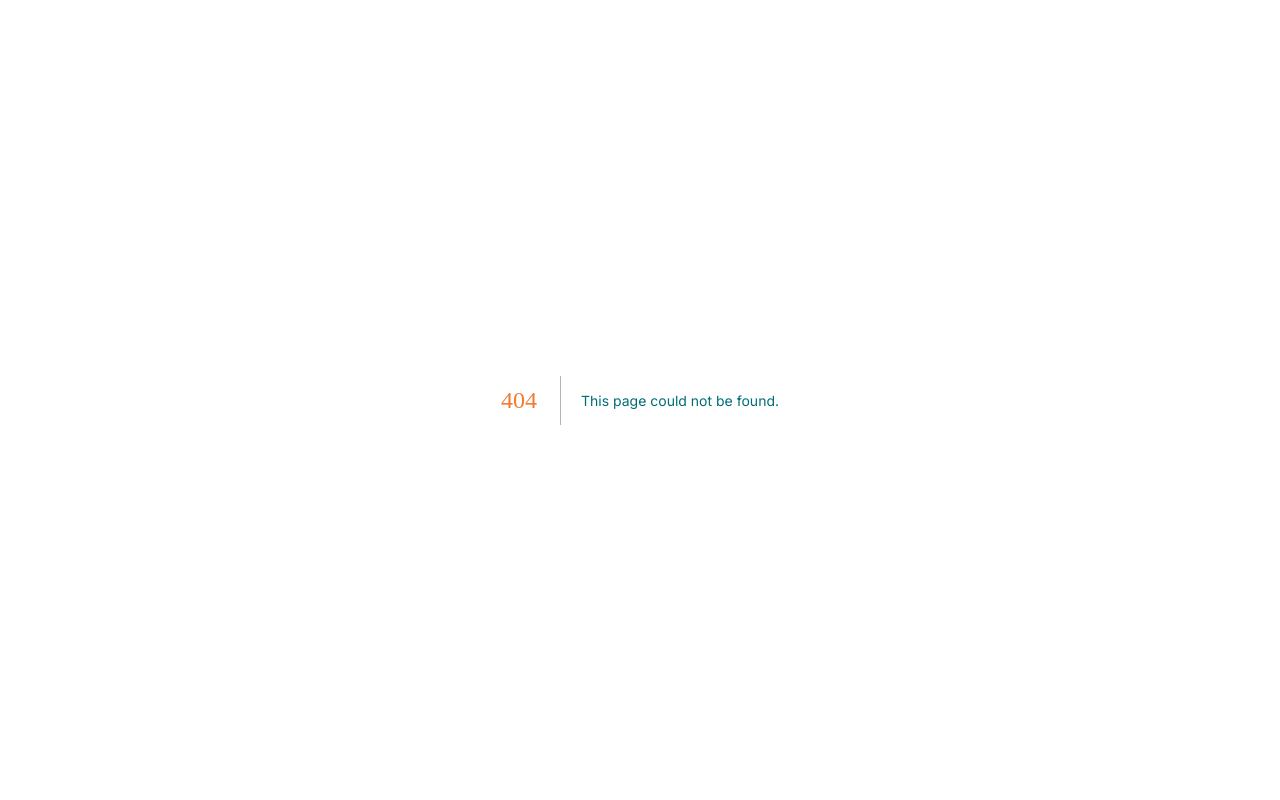
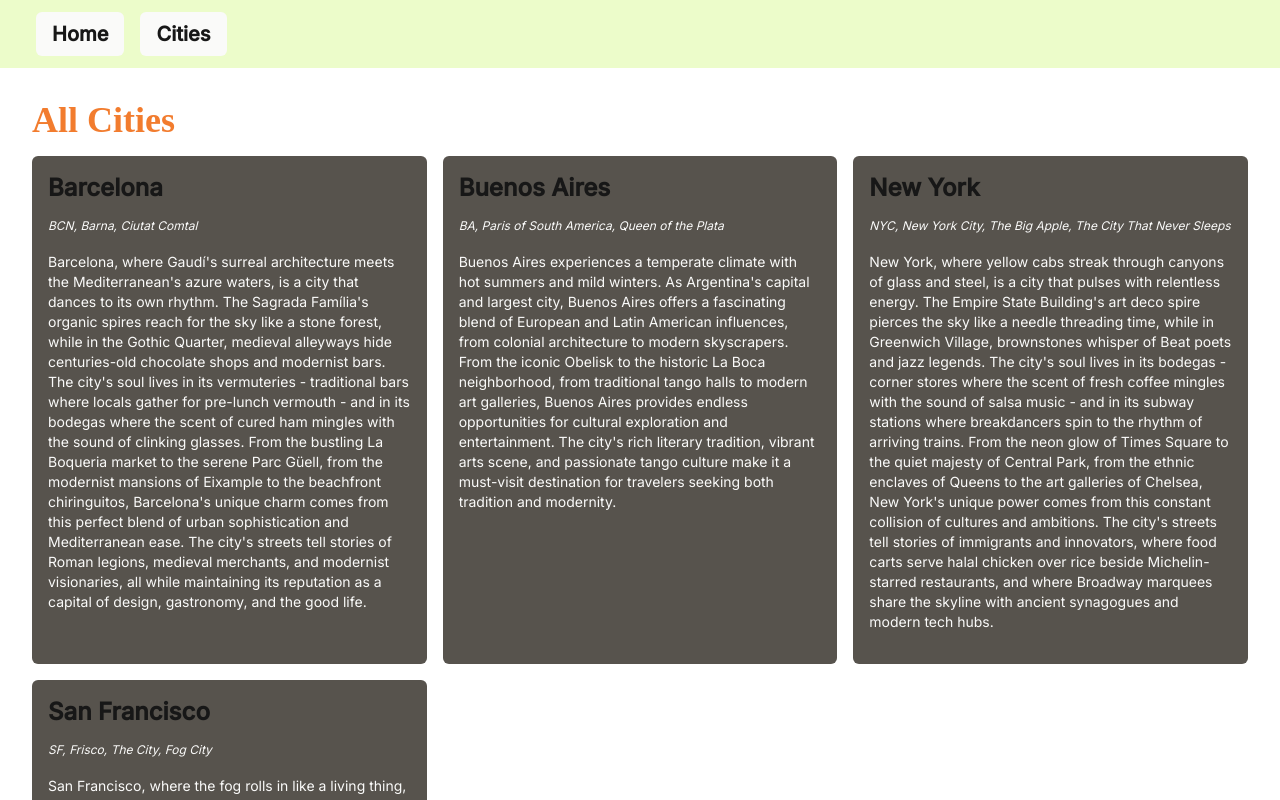
Before and after one commit to mmartha/witw, a Next.js app: page /cities in a window 1280 px wide. Before the commit this address had no page. Built offline with nearby package versions, Linux system fonts and the light colour scheme; a web font is replaced by a local one.

Commit message:
improve overall layout and app routes, add temp navbar

```diff
--- /dev/null
+++ b/src/app/cities/barcelona/page.js
@@ -0,0 +1,11 @@
+export const metadata = {
+    title: 'Weather in Barcelona',
+    description: 'Compare climate data for Barcelona. View temperature, rainfall, and weather patterns for Barcelona.',
+    keywords: 'Barcelona weather, Barcelona climate, Barcelona temperature, Barcelona rainfall, Barcelona weather patterns, Barcelona travel, Barcelona nomad, Barcelona digital nomad, Barcelona remote work, Barcelona retirement, Barcelona expat',
+  };
+
+export default function Barcelona() {
+    return (
+        <div>Barcelona</div>
+    )
+}
--- /dev/null
+++ b/src/app/cities/buenos-aires/page.js
@@ -0,0 +1,11 @@
+export const metadata = {
+    title: 'Weather in Buenos Aires',
+    description: 'Compare climate data for Buenos Aires. View temperature, rainfall, and weather patterns for Buenos Aires.',
+    keywords: 'Buenos Aires weather, Buenos Aires climate, Buenos Aires temperature, Buenos Aires rainfall, Buenos Aires weather patterns, Buenos Aires travel, Buenos Aires nomad, Buenos Aires digital nomad, Buenos Aires remote work, Buenos Aires retirement, Buenos Aires expat',
+  };
+
+export default function BuenosAires() {
+    return (
+        <div>Buenos Aires</div>
+    )
+}
--- /dev/null
+++ b/src/app/cities/new-york/page.js
@@ -0,0 +1,11 @@
+export const metadata = {
+    title: 'Weather in New York',
+    description: 'Compare climate data for New York. View temperature, rainfall, and weather patterns for New York.',
+    keywords: 'New York weather, New York climate, New York temperature, New York rainfall, New York weather patterns, New York travel, New York nomad, New York digital nomad, New York remote work, New York retirement, New York expat',
+  };
+
+export default function NewYork() {
+    return (
+        <div>New York</div>
+    )
+}
--- /dev/null
+++ b/src/app/cities/page.js
@@ -0,0 +1,17 @@
+import CityList from "@/components/CityList";
+
+export const metadata = {
+    title: 'Weather in The World',
+    description: 'Compare climate data for cities around the world. View temperature, rainfall, and weather patterns for any two cities.',
+    keywords: 'weather comparison, city climate, temperature comparison, rainfall data, weather patterns, travel, nomad, digital nomad, remote work, retirement, expat',
+};
+
+export default function CityListPage() {
+
+    return (
+        <div className="flex-1 w-full p-8">
+            <h1 className="text-4xl font-bold mb-4">All Cities</h1>
+            <CityList />
+        </div>
+    )
+}
--- /dev/null
+++ b/src/app/cities/san-francisco/page.js
@@ -0,0 +1,11 @@
+export const metadata = {
+    title: 'Weather in San Francisco',
+    description: 'Compare climate data for San Francisco. View temperature, rainfall, and weather patterns for San Francisco.',
+    keywords: 'San Francisco weather, San Francisco climate, San Francisco temperature, San Francisco rainfall, San Francisco weather patterns, San Francisco travel, San Francisco nomad, San Francisco digital nomad, San Francisco remote work, San Francisco retirement, San Francisco expat',
+  };
+
+export default function SanFrancisco() {
+    return (
+        <div>San Francisco</div>
+    )
+}
--- a/src/app/layout.js
+++ b/src/app/layout.js
@@ -1,28 +1,27 @@
-import { Geist, Geist_Mono } from "next/font/google";
 import "./globals.css";
 
-const geistSans = Geist({
-  variable: "--font-geist-sans",
-  subsets: ["latin"],
-});
-
-const geistMono = Geist_Mono({
-  variable: "--font-geist-mono",
-  subsets: ["latin"],
-});
-
 export const metadata = {
-  title: "Create Next App",
-  description: "Generated by create next app",
+  title: 'Weather in the World - Compare City Climates',
+  description: 'Compare climate data for cities around the world. View temperature, rainfall, and weather patterns for any two cities.',
+  keywords: 'weather comparison, city climate, temperature comparison, rainfall data, weather patterns, travel, nomad, digital nomad, remote work, retirement, expat',
 };
 
 export default function RootLayout({ children }) {
   return (
-    <html lang="en">
-      <body
-        className={`${geistSans.variable} ${geistMono.variable} antialiased`}
-      >
+    <html lang="en" className="h-screen w-screen overflow-y-scroll overflow-x-hidden">
+      <body className="h-full w-full antialiased flex flex-col overflow-x-hidden">
+        <header>
+          <nav className="bg-lime-100 p-1 flex align-center w-full">
+            <ul className="flex flex-row gap-4 mx-8 my-2">
+              <li className="text-xl font-bold hover:text-lime-500 bg-stone-50 px-4 py-2 rounded-md"><a href="/">Home</a></li>
+              <li className="text-xl font-bold hover:text-lime-500 bg-stone-50 px-4 py-2 rounded-md"><a href="/cities">Cities</a></li>
+            </ul>
+          </nav>
+        </header>
         {children}
+        <footer className="flex items-center justify-center">
+          <h3><small>Copyright 2025</small></h3>
+        </footer>
       </body>
     </html>
   );
--- a/src/app/page.js
+++ b/src/app/page.js
@@ -5,22 +5,19 @@ import cityList from "@/lib/cityList";
 export const metadata = {
   title: 'Weather in the World - Compare City Climates',
   description: 'Compare climate data for cities around the world. View temperature, rainfall, and weather patterns for any two cities.',
-  keywords: 'weather comparison, city climate, temperature comparison, rainfall data, weather patterns',
+  keywords: 'weather comparison, city climate, temperature comparison, rainfall data, weather patterns, travel, nomad, digital nomad, remote work, retirement, expat',
 };
 
 export default function Home() {
-  const cities = ['rome', 'istanbul', 'tokyo', 'paris'];
 
   return (
-    <div className="grid grid-rows-[20px_1fr_20px] items-center justify-items-center min-h-screen p-8 pb-20 gap-16 sm:p-20 font-[family-name:var(--font-geist-sans)]">
-      <main className="flex flex-col gap-[32px] row-start-2 items-center sm:items-start">
-        <h1 className="text-6xl font-bold">Weather in the World</h1>
-        <h2 className="text-2xl font-bold">Compare any two cities: climate, rainfall, temperature, and more.</h2>
-        <CityCompare cities={cityList} />
-      </main>
-      <footer className="row-start-3 flex gap-[24px] flex-wrap items-center justify-center">
-        <h3><small>Copyright 2025</small></h3>
-      </footer>
-    </div>
+    <main className="h-full w-full p-4 md:px-20 md:py-10 lg:px-40 lg:py-20 flex flex-wrap">
+      <h2 className="w-full text-center">Let's compare two cities</h2>
+      <section className="snap-start w-full h-full h-auto flex flex-col align-stretch">
+        <div className="h-full w-full flex-1">
+          <CityCompare cities={cityList} />
+        </div>
+      </section>
+    </main>
   );
 }
--- a/src/components/CityCompare.jsx
+++ b/src/components/CityCompare.jsx
@@ -28,11 +28,10 @@ const CityCompare = ({ cities }) => {
     if (error) return <div>Error: {error}</div>;
 
     return (
-        <div className="p-4 w-full flex flex-col items-center">
-            <h1 className="text-2xl font-bold mb-4">Compare Cities</h1>
-            <div className="w-full flex flex-row justify-between">
+        <div className="w-full h-full flex flex-col">
+            <div className="w-full flex flex-row flex-wrap justify-evenly">
                 <select
-                    className="w-full m-3 p-3 border-2 border-gray-200 rounded-lg cursor-pointer"
+                    className="inline m-3 p-3 border-2 border-gray-200 rounded-lg cursor-pointer"
                     onChange={e => handleCitySelect(e.target.value, setCity1, setCityData1)}
                     value={city1}
                 >
@@ -44,7 +43,7 @@ const CityCompare = ({ cities }) => {
                     ))}
                 </select>
                 <select
-                    className="w-full m-3 p-3 border-2 border-gray-200 rounded-lg cursor-pointer"
+                    className="inline m-3 p-3 border-2 border-gray-200 rounded-lg cursor-pointer"
                     onChange={e => handleCitySelect(e.target.value, setCity2, setCityData2)}
                     value={city2}
                 >
@@ -56,7 +55,7 @@ const CityCompare = ({ cities }) => {
                     ))}
                 </select>
             </div>
-            <div className="m-3 p-8 w-full border-2 border-stone-200 rounded-lg flex justify-around items-center">
+            <div className=" w-full m-3 p-8 border-2 border-stone-200 rounded-lg flex justify-around items-center">
                 {cityData1 && cityData2 && (
                     <TempCompare
                         data1={city1Months.map(month => cityData1['temperature'][month])}
--- /dev/null
+++ b/src/components/CityList.jsx
@@ -0,0 +1,50 @@
+"use client";
+
+import cityList from "@/lib/cityList";
+import { useEffect, useState } from "react";
+
+export default function CityList() {
+    const [cityData, setCityData] = useState([]);
+    const [loading, setLoading] = useState(true);
+
+    useEffect(() => {
+        const fetchCityData = async () => {
+            try {
+                setLoading(true);
+                const promises = cityList.map(async (city) => {
+                    const response = await fetch(`/data/cities/${city.filename}.json`);
+                    const data = await response.json();
+                    return data;
+                });
+
+                const results = await Promise.all(promises);
+                setCityData(results);
+            } catch (error) {
+                console.error('Error fetching city data:', error);
+            } finally {
+                setLoading(false);
+            }
+        };
+        fetchCityData();
+    }, []);
+
+    if (loading) {
+        return (
+            <div className="flex justify-center items-center h-32">
+                <div className="animate-spin rounded-full h-8 w-8 border-b-2 border-gray-900"></div>
+            </div>
+        );
+    }
+
+    return (
+        <div className="grid grid-cols-1 md:grid-cols-2 lg:grid-cols-3 gap-4">
+            {cityData.map((city) => (
+                <div key={city.city} className="bg-stone-600 p-4 rounded-md">
+                    <h5 className="text-2xl font-bold mb-2">{city.city}</h5>
+                    <small className="text-xs text-stone-50 italic">{(city.alt_names || []).join(", ")}</small>
+                    <p className="text-sm text-stone-50 my-4">{city.description}</p>
+                </div>
+            ))}
+        </div>
+    );
+}
--- a/src/components/Column.jsx
+++ b/src/components/Column.jsx
@@ -51,7 +51,7 @@ export default function Column({ min1, max1, min2, max2, globalMin, globalMax })
     }
 
     return (
-        <div className="d-flex flex-column-reverse align-items-end">
+        <div className="d-flex flex-column-reverse align-items-end mx-1">
             <Section height={(h1-h0) * m} color={color(0)}/>
             <Section height={(h2-h1) * m} color={color(c2)}/>
             <Section height={(h3-h2) * m} color={color(c3)}/>
--- a/src/components/TempCompare.jsx
+++ b/src/components/TempCompare.jsx
@@ -13,7 +13,7 @@ export default function DataSet({ city1, city2, data1, data2 }) {
     }, [city1, city2])
 
     return (
-        <div className="flex gap-4 w-full justify-around">
+        <div className="w-full h-full flex justify-between snap-start">
             {data1.map((data, i) => (
                 <div key={`${city1-city2}-${i}`} className="flex flex-col gap-2 w-full h-full">
                     <Column
```
Also changed, not shown: src/app/about/page.js (added).
